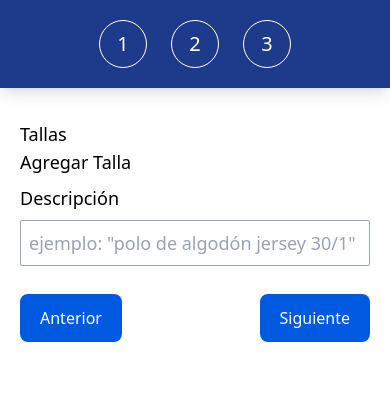
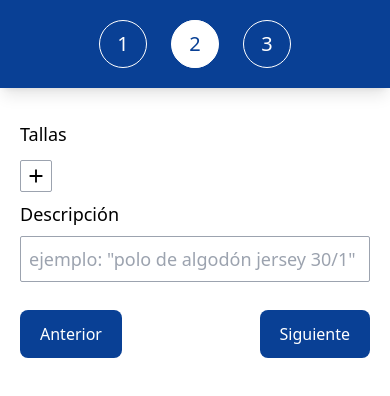
Before and after one commit to Luislolih/Clothing-Inventory, a React (Vite) app: page /details in a window 390 px wide. Shown: the top 396 px of the page. Built offline with nearby package versions, Linux system fonts and the light colour scheme.

Commit message:
add responsive and navlink functions

```diff
--- a/src/App.css
+++ b/src/App.css
@@ -4,7 +4,7 @@
     box-sizing: border-box;
 }
 .formMargin {
-    @apply flex flex-col px-5 py-8 lg:px-20 lg:py-12 w-full justify-between h-full lg:h-screen gap-2 lg:gap-0;
+    @apply flex flex-col px-5 py-8 lg:px-20 lg:py-12 w-full justify-between h-full lg:h-screen gap-2 lg:gap-0 overflow-auto;
 }
 .formMobileHeight {
     height: calc(100vh - 3rem);
@@ -15,3 +15,9 @@
 .button {
     @apply text-white px-5 py-3 rounded-lg;
 }
+.icon {
+    @apply border border-gray-400 hover:border-black w-8 h-8 rounded-sm p-1 cursor-pointer;
+}
+.selectedSection {
+    @apply bg-red-600;
+}
--- a/src/components/Hero/Hero.module.css
+++ b/src/components/Hero/Hero.module.css
@@ -2,5 +2,5 @@
     @apply lg:h-screen;
 }
 .aside {
-    @apply flex justify-center lg:justify-start gap-6 shadow-lg px-5 py-5 lg:py-10 bg-blue-900 text-white  lg:flex-col lg:w-80  lg:h-full;
+    @apply flex justify-center lg:justify-start gap-6 shadow-lg px-5 py-5 lg:py-10 bg-defaultColor text-white  lg:flex-col lg:w-80  lg:h-full;
 }
--- a/src/components/SelectSize/SelectSize.jsx
+++ b/src/components/SelectSize/SelectSize.jsx
@@ -1,5 +1,5 @@
 import styles from "./SelectSize.module.css";
-
+import { MdDelete, MdAdd } from "react-icons/md";
 const SelectSize = ({
     title,
     sizes,
@@ -19,11 +19,11 @@ const SelectSize = ({
         handleSizeAndQuantity(sizes[idx]?.name || "", quantity, idx);
     };
     return (
-        <div className="flex flex-col items-start text-lg">
+        <div className="flex flex-col items-start text-lg gap-3 ">
             <label>{title}</label>
 
             {sizes.map((size, idx) => (
-                <div key={idx} className="flex gap-3">
+                <div key={idx} className="flex gap-3 items-center h-12">
                     <select
                         className={styles.select}
                         onChange={(e) => handleSizeChange(e, idx)}
@@ -43,10 +43,13 @@ const SelectSize = ({
                         value={size.quantity}
                     ></input>
 
-                    <button onClick={() => deleteSize(idx)}>Eliminar</button>
+                    <MdDelete
+                        className="icon"
+                        onClick={() => deleteSize(idx)}
+                    />
                 </div>
             ))}
-            <button onClick={addSize}>Agregar Talla</button>
+            <MdAdd className="icon" onClick={addSize} />
         </div>
     );
 };
--- a/src/components/SelectSize/SelectSize.module.css
+++ b/src/components/SelectSize/SelectSize.module.css
@@ -1,3 +1,3 @@
 .select {
-    @apply border border-gray-400 hover:border-black p-2 rounded-sm duration-75 focus:outline-none w-1/2;
+    @apply border border-gray-400 hover:border-black p-2 rounded-sm duration-75 focus:outline-none w-1/2 h-full;
 }
--- a/src/components/StepSection/StepSection.jsx
+++ b/src/components/StepSection/StepSection.jsx
@@ -1,14 +1,22 @@
-import { Link } from "react-router-dom";
+import { NavLink } from "react-router-dom";
 import styles from "./StepSection.module.css";
-const StepSection = ({ number, step, title, to, isSelected }) => {
+import { useState } from "react";
+const StepSection = ({ number, step, title, to }) => {
     return (
-        <Link to={to} className="lg:flex lg:items-center lg:gap-5">
-            <div className={styles.number}>{number}</div>
-            <div className="hover:text-gray-300 transition-all duration-75 hidden lg:block">
-                <p className="text-sm hidden lg:block">{step + number}</p>
-                <p>{title}</p>
-            </div>
-        </Link>
+        <div className={styles.navLink}>
+            <NavLink
+                to={to}
+                className={({ isActive }) => (isActive ? styles.isActive : "")}
+            >
+                <p className={styles.number}>{number}</p>
+            </NavLink>
+            <NavLink to={to}>
+                <div className="hover:text-gray-300 transition-all duration-75 hidden lg:block">
+                    <p className="text-sm hidden lg:block">{step + number}</p>
+                    <p>{title}</p>
+                </div>
+            </NavLink>
+        </div>
     );
 };
 
--- a/src/components/StepSection/StepSection.module.css
+++ b/src/components/StepSection/StepSection.module.css
@@ -1,3 +1,11 @@
-.number {
+.number,
+.isActive {
     @apply flex items-center justify-center rounded-full h-12 w-12 lg:h-8 lg:w-8 border border-white text-xl lg:text-lg cursor-pointer;
 }
+
+.isActive {
+    @apply bg-white text-defaultColor;
+}
+.navLink {
+    @apply lg:flex lg:items-center lg:gap-5;
+}
--- a/src/components/ThirdForm/ThirdForm.jsx
+++ b/src/components/ThirdForm/ThirdForm.jsx
@@ -51,8 +51,6 @@ const ThirdForm = () => {
         setUrlImage("");
     };
 
-    console.log(product);
-
     return (
         <form className="formMargin" onSubmit={handleSubmit}>
             <div className="flex flex-col gap-5 lg:gap-10">
--- a/tailwind.config.js
+++ b/tailwind.config.js
@@ -4,7 +4,7 @@ export default {
     theme: {
         extend: {
             colors: {
-                defaultColor: "#0059E1",
+                defaultColor: "#094095",
             },
         },
     },
```
